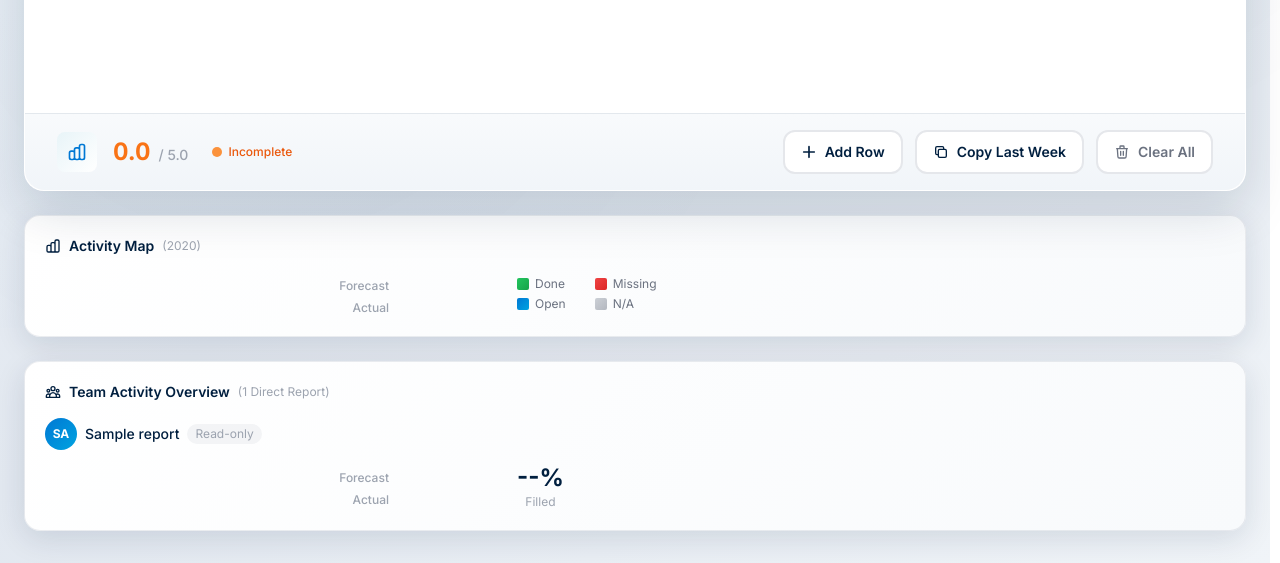
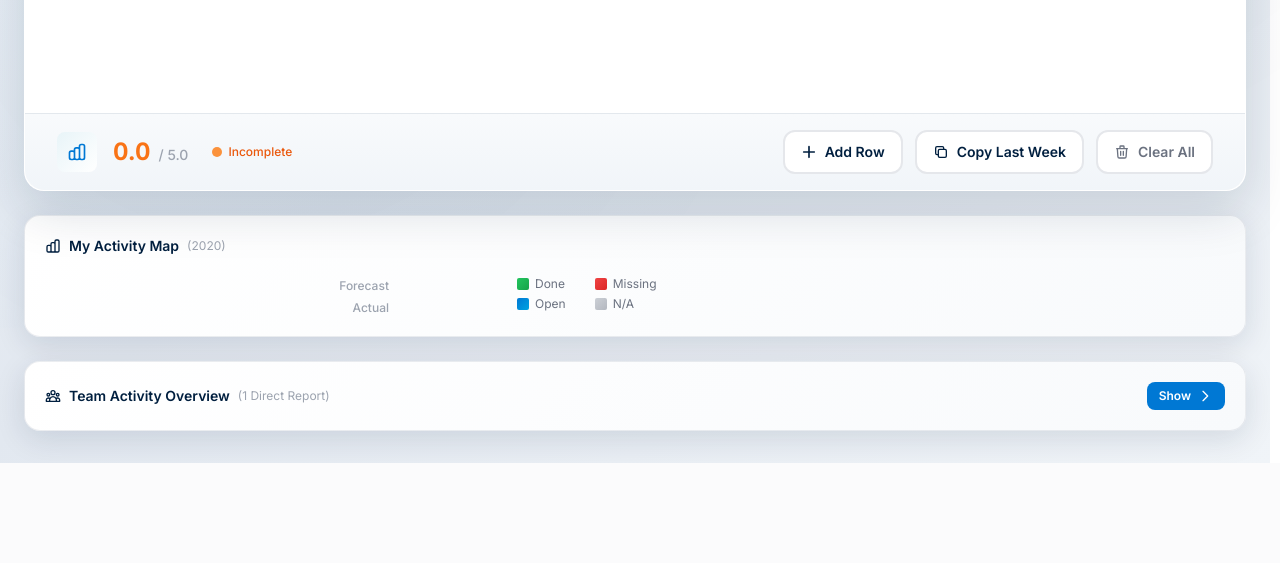
Before and after one commit to Rakshit09/WOOP, a Flask app: template templates/index.html in a window 1280 px wide. Shown: the part 472-1035 px from the top of the page. After the commit the page ends 935 px from the top, so only its background shows below. Run offline with Flask 3, Linux system fonts and the light colour scheme; the template is opened without the code that fills it: most values are stand-ins (such as "Sample title", 1, 10 or a date in 2020); some libraries are stand-ins or nearby versions.

Commit message:
Made team activity foldable

```diff
--- a/templates/index.html
+++ b/templates/index.html
@@ -914,6 +914,37 @@
 
         .team-member-activity:first-child:hover {
             padding-top: 8px;
+        }
+
+        /* Collapsible Team Activity Section - Smooth Animation */
+        .team-activity-content {
+            display: grid;
+            grid-template-rows: 1fr;
+            transition: grid-template-rows 0.5s cubic-bezier(0.4, 0, 0.2, 1);
+        }
+
+        .team-activity-inner {
+            overflow: hidden;
+            transition: opacity 0.3s ease;
+            opacity: 1;
+        }
+
+        .team-activity-content.collapsed {
+            grid-template-rows: 0fr;
+            margin-top: 0 !important;
+        }
+
+        .team-activity-content.collapsed .team-activity-inner {
+            opacity: 0;
+            min-height: 0;
+        }
+
+        #teamActivityChevron {
+            transition: transform 0.3s cubic-bezier(0.4, 0, 0.2, 1);
+        }
+
+        #teamActivityChevron.collapsed {
+            transform: rotate(-90deg);
         }
     </style>
 </head>
@@ -1065,7 +1096,7 @@
                     <svg class="w-4 h-4 text-brand-dark" fill="none" stroke="currentColor" viewBox="0 0 24 24">
                         <path stroke-linecap="round" stroke-linejoin="round" stroke-width="2" d="M9 19v-6a2 2 0 00-2-2H5a2 2 0 00-2 2v6a2 2 0 002 2h2a2 2 0 002-2zm0 0V9a2 2 0 012-2h2a2 2 0 012 2v10m-6 0a2 2 0 002 2h2a2 2 0 002-2m0 0V5a2 2 0 012-2h2a2 2 0 012 2v14a2 2 0 01-2 2h-2a2 2 0 01-2-2z"></path>
                     </svg>
-                    <span class="font-semibold text-brand-dark text-sm">Activity Map</span>
+                    <span class="font-semibold text-brand-dark text-sm">My Activity Map</span>
                     <span class="text-xs text-gray-400">({{ default_date[:4] }})</span>
                 </div>
             </div>
@@ -1122,7 +1153,7 @@
         {% if direct_reports and direct_reports|length > 0 %}
         <!-- Team Activity Overview Section -->
         <div class="activity-map-card mt-6 p-5">
-            <div class="flex items-start gap-4 mb-4">
+            <div class="flex items-center justify-between cursor-pointer select-none" onclick="toggleTeamActivity()">
                 <div class="flex items-center gap-2">
                     <svg class="w-4 h-4 text-brand-dark" fill="none" stroke="currentColor" viewBox="0 0 24 24">
                         <path stroke-linecap="round" stroke-linejoin="round" stroke-width="2" d="M17 20h5v-2a3 3 0 00-5.356-1.857M17 20H7m10 0v-2c0-.656-.126-1.283-.356-1.857M7 20H2v-2a3 3 0 015.356-1.857M7 20v-2c0-.656.126-1.283.356-1.857m0 0a5.002 5.002 0 019.288 0M15 7a3 3 0 11-6 0 3 3 0 016 0zm6 3a2 2 0 11-4 0 2 2 0 014 0zM7 10a2 2 0 11-4 0 2 2 0 014 0z"></path>
@@ -1130,10 +1161,17 @@
                     <span class="font-semibold text-brand-dark text-sm">Team Activity Overview</span>
                     <span class="text-xs text-gray-400">({{ direct_reports|length }} Direct Report{% if direct_reports|length > 1 %}s{% endif %})</span>
                 </div>
+                <button id="teamActivityToggleBtn" class="flex items-center gap-1.5 px-3 py-1.5 bg-brand-blue text-white text-xs font-semibold rounded-lg hover:bg-brand-dark transition-colors">
+                    <span id="teamActivityToggleText">Show</span>
+                    <svg id="teamActivityChevron" class="w-4 h-4 transition-transform duration-300 collapsed" fill="none" stroke="currentColor" viewBox="0 0 24 24">
+                        <path stroke-linecap="round" stroke-linejoin="round" stroke-width="2" d="M19 9l-7 7-7-7"></path>
+                    </svg>
+                </button>
             </div>
 
-            <!-- Team Members Activity Maps -->
-            <div id="teamActivityContainer" class="space-y-6">
+            <!-- Team Members Activity Maps (Collapsible) -->
+            <div id="teamActivityContainer" class="mt-4 team-activity-content collapsed">
+                <div class="team-activity-inner space-y-6">
                 <!-- Team member activity maps will be injected by JS -->
                 {% for report in direct_reports %}
                 <div class="team-member-activity border-t border-gray-100 pt-4 first:border-t-0 first:pt-0" data-email="{{ report.email }}" data-name="{{ report.name }}">
@@ -1178,6 +1216,7 @@
                     </div>
                 </div>
                 {% endfor %}
+                </div>
             </div>
         </div>
         {% endif %}
@@ -1947,6 +1986,19 @@
         // Team Activity Map Functions
         const directReports = {{ direct_reports | tojson | default('[]', true) }};
 
+        function toggleTeamActivity() {
+            const container = document.getElementById('teamActivityContainer');
+            const chevron = document.getElementById('teamActivityChevron');
+            const toggleText = document.getElementById('teamActivityToggleText');
+            if (container && chevron) {
+                container.classList.toggle('collapsed');
+                chevron.classList.toggle('collapsed');
+                if (toggleText) {
+                    toggleText.textContent = container.classList.contains('collapsed') ? 'Show' : 'Hide';
+                }
+            }
+        }
+
         async function loadTeamActivityMaps() {
             if (!directReports || directReports.length === 0) return;
 
```
